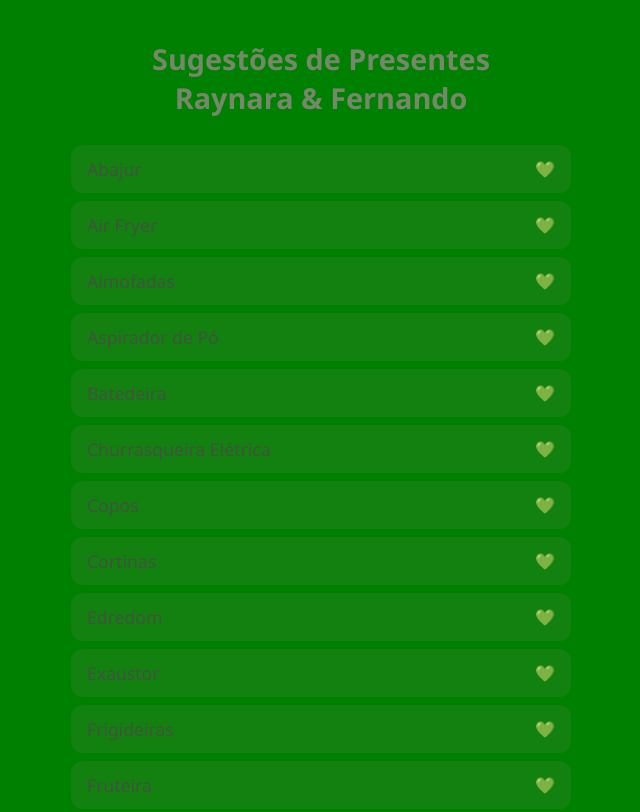
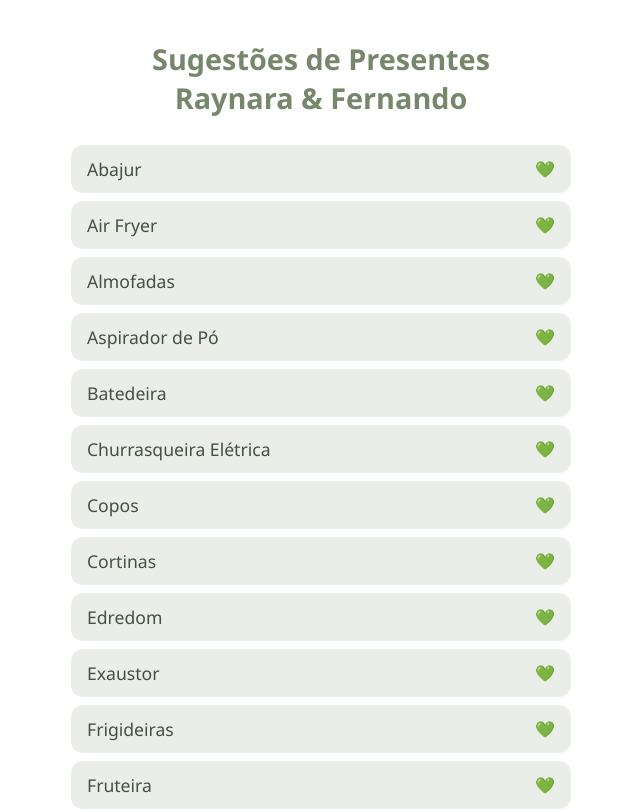
Before and after one commit to fernando-pedro/gift-suggestion-list, a plain HTML site: page index.html in a window 1280 px wide. Shown: the top 812 px of the page, without its empty margins (319-959 px from the left). Drawn offline with Linux system fonts and the light colour scheme.

Commit message:
alterei a cor para branco

```diff
--- a/index.html
+++ b/index.html
@@ -8,7 +8,7 @@
     body {
       margin: 0;
       font-family: "Segoe UI", Tahoma, Geneva, Verdana, sans-serif;
-      background-color: green;
+      background-color: #ffff;
       color: #42523f;
       display: flex;
       flex-direction: column;
```
